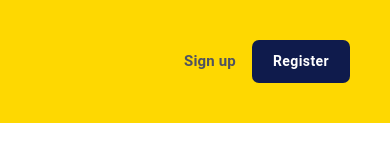
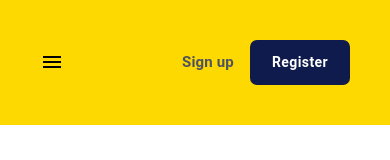
Before and after one commit to BaijuShanzz/restorent-app, a React (Create React App) app: page / in a window 390 px wide. Shown: the top 160 px of the page. Built offline with nearby package versions, Linux system fonts and the light colour scheme.

Commit message:
mobile menu completed

```diff
--- a/src/Components/CustomButton/CustomButton.jsx
+++ b/src/Components/CustomButton/CustomButton.jsx
@@ -18,7 +18,7 @@ const CustomButton = ({
         borderRadius: "7px",
         textTransform: "none",
         display: "block",
-        border: "1px solid transparent",
+        border: "2px solid transparent",
         '&:hover':{
             backgroundColor: color,
             color: backgroundColor,
--- a/src/Components/Header/Header.jsx
+++ b/src/Components/Header/Header.jsx
@@ -1,13 +1,31 @@
 import React from "react";
+import { useState } from "react";
 // importing material ui components
 import { Box, Typography } from "@mui/material";
-
 // importing styled component for customising mui component in manual
 import { styled } from "@mui/system";
-
+import TemporaryDrawer from "../Sidebar/Sidebar";
 import CustomButton from "../CustomButton/CustomButton";
 import logoImg from "../../assets/logo.png";
+
+import MenuIcon from "@mui/icons-material/Menu";
+
+
+
 function Header() {
+
+  const [mobileMenu, setMobileMenu] = useState({
+    left: false,
+  });
+
+  const toggleDrawer = (anchor, open) => (event) => {
+    if (event.type === 'keydown' && (event.key === 'Tab' || event.key === 'Shift')) {
+      return;
+    }
+
+    setMobileMenu({ ...mobileMenu, [anchor]: open });
+  };
+
   // creating navigation links
   const navTitles = [
     {
@@ -15,12 +33,16 @@ function Header() {
       display: "Home",
     },
     {
-      path: "/",
+      path: "/dishes",
+      display: "Dishes",
+    },
+    {
+      path: "/services",
       display: "Services",
     },
     {
-      path: "/",
-      display: "Dishes",
+      path: "/about-us",
+      display: "About us",
     },
   ];
 
@@ -47,13 +69,22 @@ function Header() {
     },
   }));
 
-
   const NavBarLogo = styled("img")(({ theme }) => ({
     cursor: "pointer",
     [theme.breakpoints.down("md")]: {
       display: "none",
     },
   }));
+
+  const CustomMenuIcon = styled(MenuIcon)(({ theme }) => ({
+    cursor: "pointer",
+    display: "none",
+    marginRight: theme.spacing(2),
+    [theme.breakpoints.down("md")]: {
+      display: "block",
+    },
+  }));
+
   return (
     <>
       <Box
@@ -76,18 +107,22 @@ function Header() {
             gap: "2.5rem",
           }}
         >
-            <Box sx={{
-            display: "flex",
-            alignItems: "center",
-          }}>
-                <NavBarLogo src={logoImg} alt="" />
-            </Box>
+          <Box
+            sx={{
+              display: "flex",
+              alignItems: "center",
+            }}
+          >
+            <CustomMenuIcon  onClick={toggleDrawer("left", true)}/>
+
+            <NavBarLogo src={logoImg} alt="logo" />
+          </Box>
           {/* set the customised component */}
           <NavBarLinksBox variant="body2">
             {
               // iterting the nav links with help of map function
               navTitles.map((item, index) => (
-                <NavBarLink>{item.display}</NavBarLink>
+                <NavBarLink key={index} variant="body2">{item.display}</NavBarLink>
               ))
             }
           </NavBarLinksBox>
@@ -108,6 +143,7 @@ function Header() {
           />
         </Box>
       </Box>
+      <TemporaryDrawer state={mobileMenu} toggleDrawer={toggleDrawer} navTitles={navTitles}/>
     </>
   );
 }
--- /dev/null
+++ b/src/Components/Sidebar/Sidebar.jsx
@@ -0,0 +1,57 @@
+import * as React from 'react';
+import Box from '@mui/material/Box';
+import Drawer from '@mui/material/Drawer';
+import List from '@mui/material/List';
+import ListItem from '@mui/material/ListItem';
+import ListItemButton from '@mui/material/ListItemButton';
+import ListItemIcon from '@mui/material/ListItemIcon';
+import ListItemText from '@mui/material/ListItemText';
+import FeaturedPlayListIcon from "@mui/icons-material/FeaturedPlayList";
+import MiscellaneousServicesIcon from "@mui/icons-material/MiscellaneousServices";
+import HomeIcon from "@mui/icons-material/Home";
+import ContactsIcon from "@mui/icons-material/Contacts";
+
+export default function TemporaryDrawer({state,toggleDrawer,navTitles}) {
+
+
+  const list = (anchor) => (
+    <Box
+      sx={{ width: anchor === 'top' || anchor === 'bottom' ? 'auto' : 250 }}
+      role="presentation"
+      onClick={toggleDrawer(anchor, false)}
+      onKeyDown={toggleDrawer(anchor, false)}
+    >
+      <List>
+        {navTitles.map((text, index) => (
+          <ListItem key={text} disablePadding>
+            <ListItemButton>
+              <ListItemIcon>
+                {index === 0 && <HomeIcon/>}
+                {index === 1 && <FeaturedPlayListIcon/>}
+                {index === 2 && <MiscellaneousServicesIcon/>}
+                {index === 3 && <ContactsIcon/>}
+              </ListItemIcon>
+              <ListItemText primary={text.display} />
+            </ListItemButton>
+          </ListItem>
+        ))}
+      </List>
+    </Box>
+  );
+
+  return (
+    <div>
+      {['left'].map((anchor) => (
+        <React.Fragment key={anchor}>
+          <Drawer
+            anchor={anchor}
+            open={state[anchor]}
+            onClose={toggleDrawer(anchor, false)}
+          >
+            {list(anchor)}
+          </Drawer>
+        </React.Fragment>
+      ))}
+    </div>
+  );
+}
```
